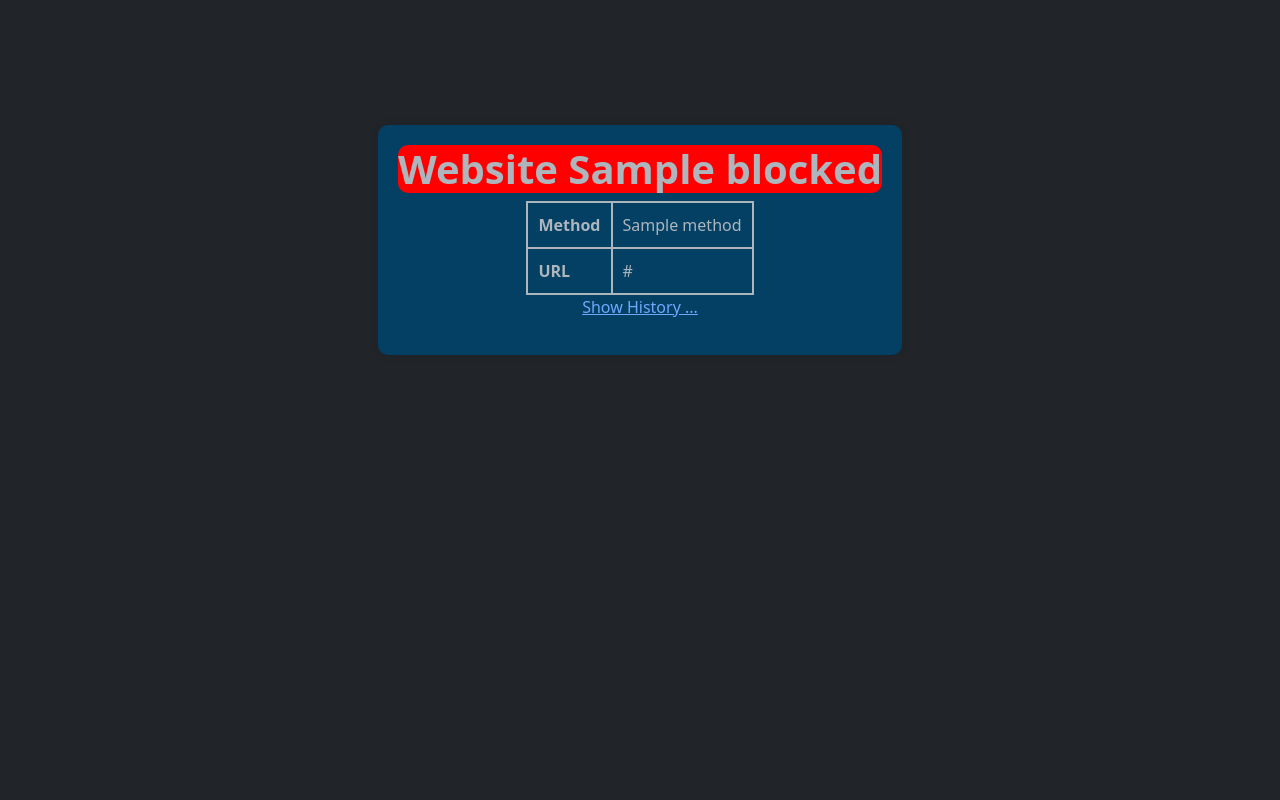
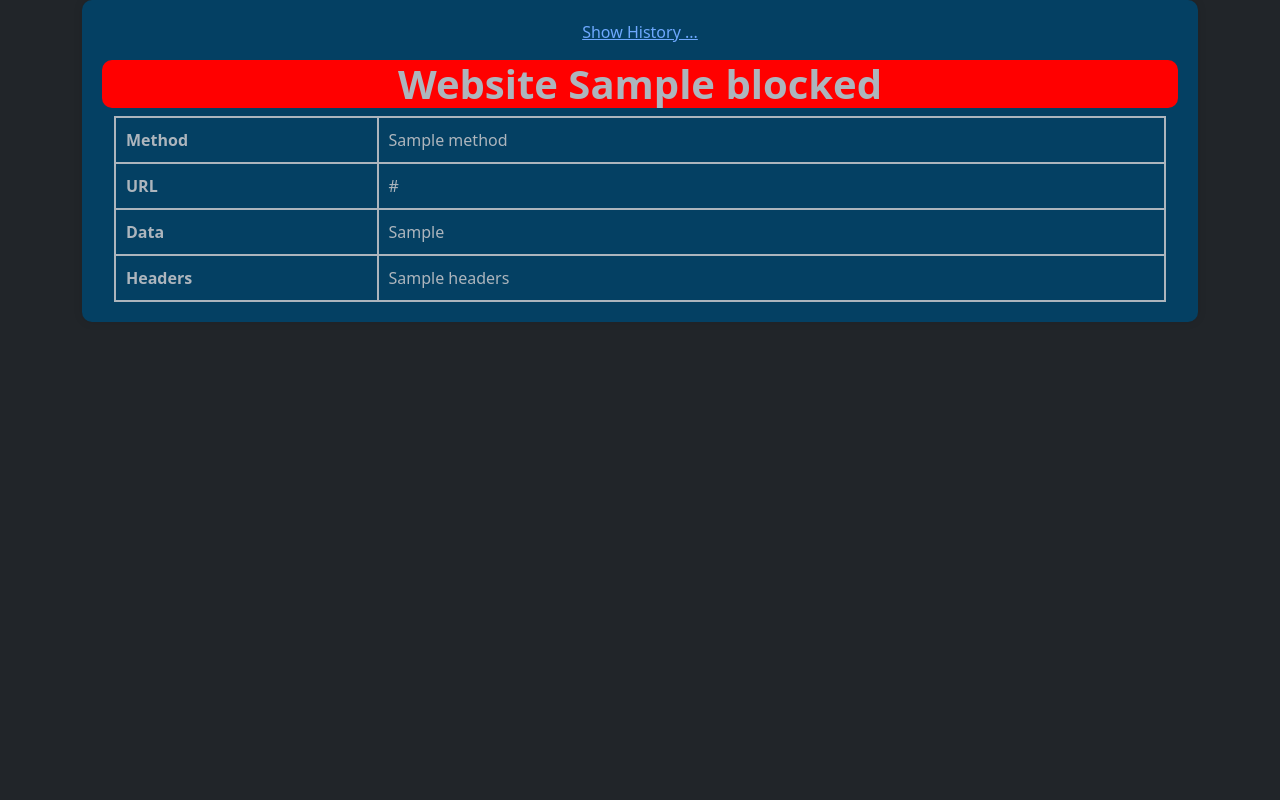
Before and after one commit to ghostersk/catchall-webbrowsing, a Flask app: template templates/index.html in a window 1280 px wide. Run offline with Flask 3, Linux system fonts and the light colour scheme; the template is opened without the code that fills it: most values are stand-ins (such as "Sample title", 1, 10 or a date in 2020); some libraries are stand-ins or nearby versions.

Commit message:
Update index.html

```diff
--- a/templates/index.html
+++ b/templates/index.html
@@ -10,17 +10,12 @@
 </head>
 <style>
 body, html {
-    height: 100%;
-    margin: 0;
-    display: flex;
-    justify-content: center;
-    align-items: flex-start;  /* Align items at the start of the cross axis */
+    height: 100%;overflow-x:hidden;
 }
 .container {
-    width: 100%;
-    height: 60%; /* adjust height level, 100% is in middle */
-    display: flex;
-    justify-content: center;
+    width: auto;
+    height: auto; /* adjust height level, 100% is in middle */
+    overflow-x:hidden;
     align-items: center;
 }
 .centered-div {
@@ -41,27 +36,40 @@ body, html {
 <body class="fullbody">
     <div class="container">
         <div class="centered-div">
+            <p>
+                <a href="{{ url_for('show_query') }}"> Show History ...</a>
+            </p>
 
             {% if records %}
             <h1 class='warning'>
                 <b>Website {{ records.root_domain }} blocked</b>
             </h1>
             <div class="container">
-                <table class="left_align s_table">
+                <table class="left_align s_table" style="table-layout:fixed;width:100%;">
                     <tr>
-                        <th>Method</th>
+                        <th style="width:25%">Method</th>
                         <td>{{records.method}}</td>
                     </tr>
                     <tr>
-                        <th>URL</th>
+                        <th style="width:25%">URL</th>
                         <td>{{records.url}}</td>
+                    </tr>
+                    <tr>
+                        <th style="width:25%">Data</th>
+                        <td>{{records.post_data}}</td>
+                    </tr>
+                    <tr>
+                        <th style="width:25%">Headers</th>
+                        <td style="word-wrap:break-word;">
+                            {{ records.headers }}
+                        </td>
                     </tr>
                 </table>
             </div>
-            <p>
-                <a href="{{ url_for('show_query') }}"> Show History ...</a>
-            </p>
-
+            {% elif error %}
+            <h1 class='warning'>
+                <b>There was a problem:<br> {{ error }} </b>
+            </h1>
             {% endif %}
         </div>
         <p>
```
